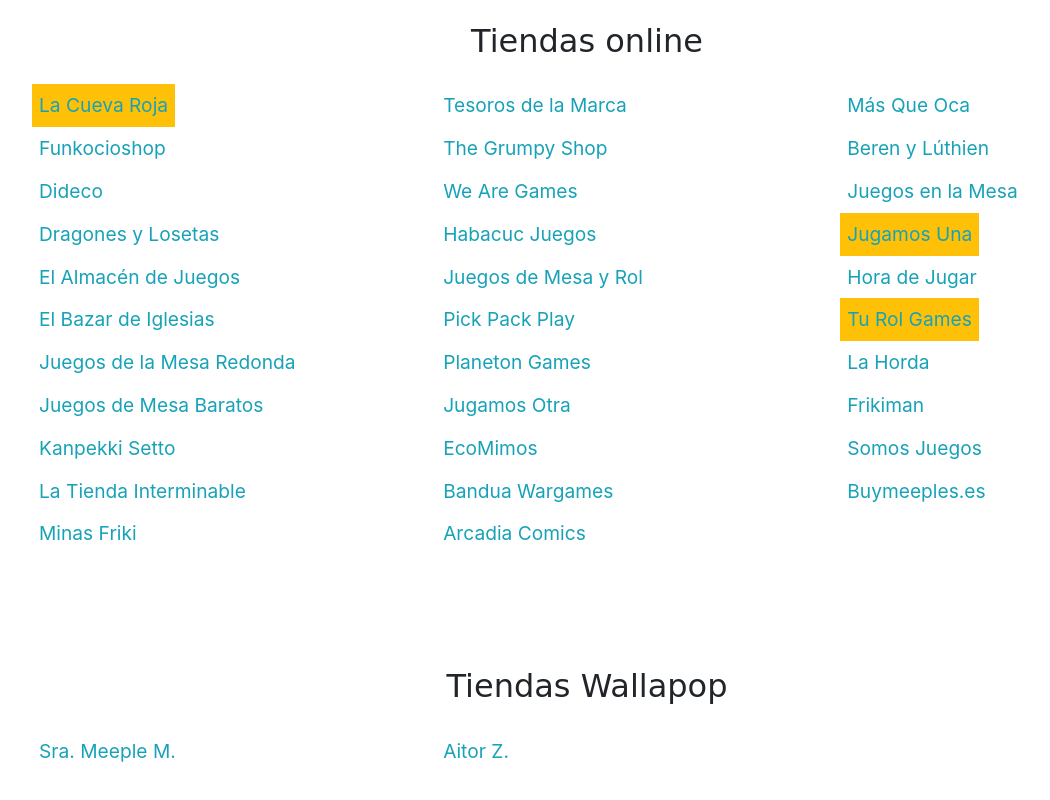
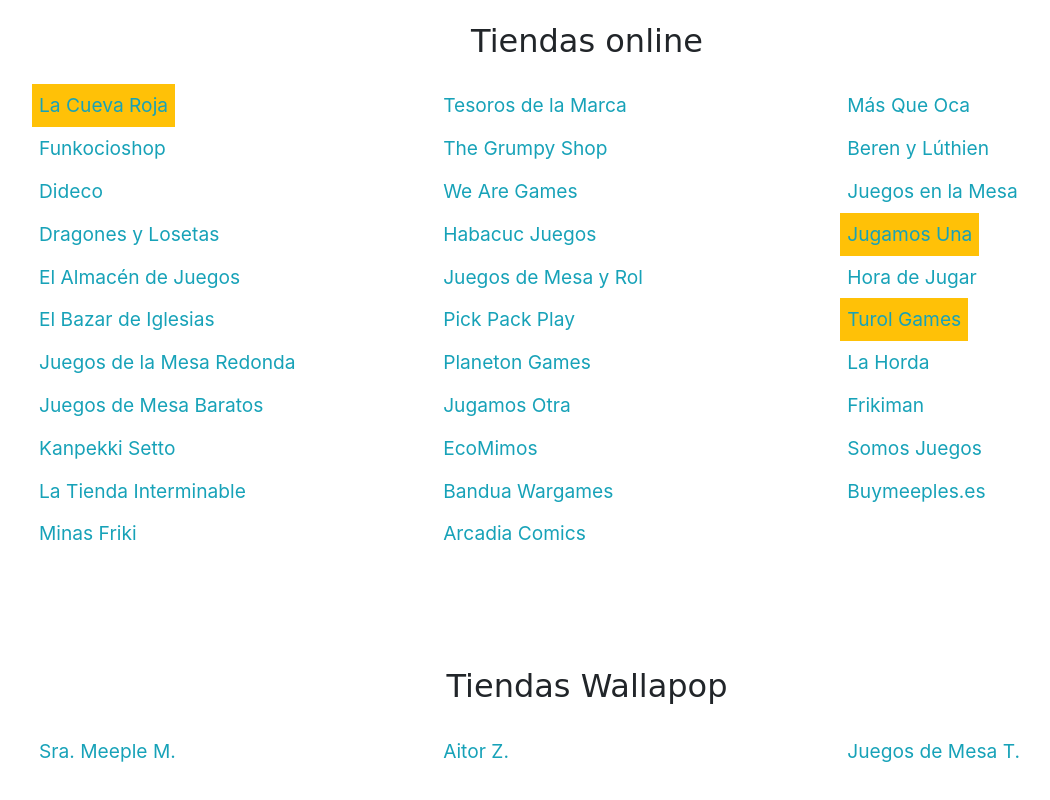
Before and after one commit to HelenaColoma/HelenaColoma.github.io, a plain HTML site: page index.html in a window 1280 px wide. Shown: the part 1699-2499 px from the top of the page, without its empty margins (53-1103 px from the left). Drawn offline with nearby package versions, Linux system fonts and the light colour scheme; a web font is replaced by a local one.

Commit message:
Update index.html

```diff
--- a/index.html
+++ b/index.html
@@ -166,7 +166,7 @@
                 <li><a target="_blank" href="https://www.juegosenlamesa.com/">Juegos en la Mesa</a></li>
                 <li><a class="bg-warning" target="_blank" href="https://jugamosuna.es/tienda/">Jugamos Una</a></li>
                 <li><a target="_blank" href="http://www.horadejugar.es/">Hora de Jugar</a></li>
-                <li><a class="bg-warning" target="_blank" href="https://www.turolgames.com/es/">Tu Rol Games</a></li>
+                <li><a class="bg-warning" target="_blank" href="https://www.turolgames.com/es/">Turol Games</a></li>
                 <li><a target="_blank" href="http://www.laorda.com/">La Horda</a></li>
                 <li><a target="_blank" href="https://frikiman.com/">Frikiman</a></li>
                 <li><a target="_blank" href="https://www.somosjuegos.com/">Somos Juegos</a></li>
@@ -181,6 +181,7 @@
             <ul class="list-unstyled mx-auto">
                 <li><a target="_blank" href="https://es.wallapop.com/user/miguelg-784287">Sra. Meeple M.</a></li>
                 <li><a target="_blank" href="https://es.wallapop.com/user/tartufo-38321167">Aitor Z.</a></li>
+                <li><a target="_blank" href="https://es.wallapop.com/user/marcosr-12946456">Juegos de Mesa T.</a></li>
             </ul>
         </div>
     </section>
```
